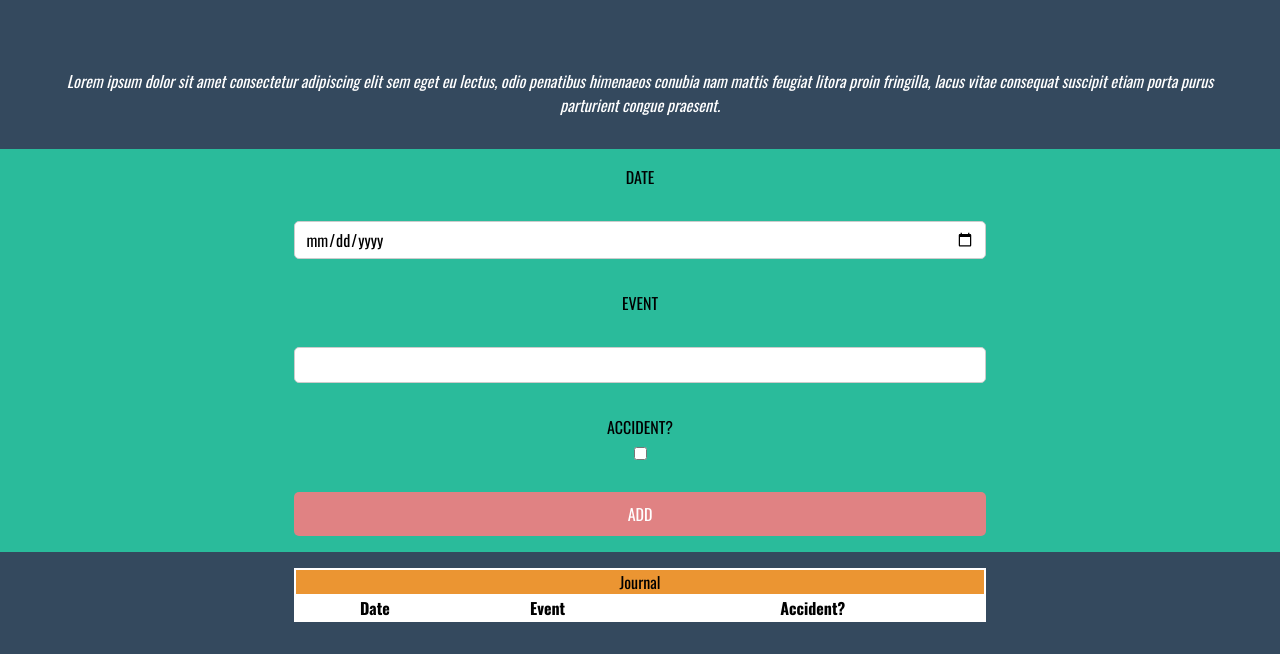
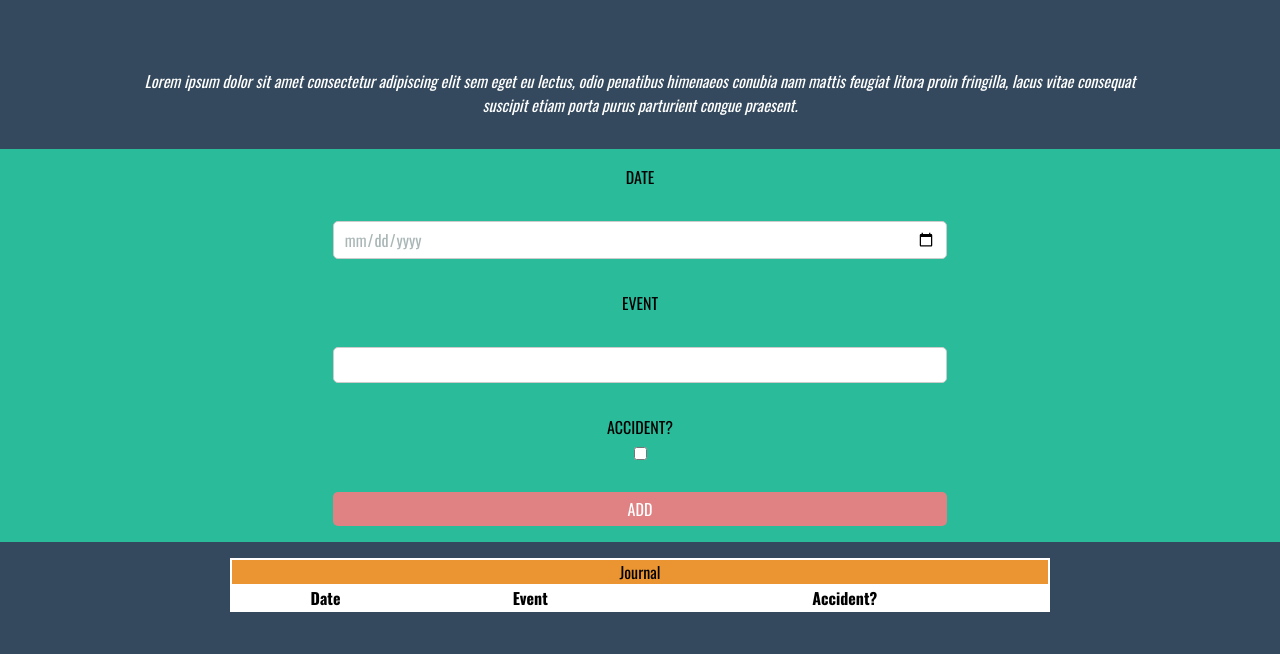
Before and after one commit to JavierAguillon/Journal_Events, a plain HTML site: page index.html in a window 1280 px wide. Shown: the part 146-800 px from the top of the page. Drawn offline with nearby package versions, Linux system fonts and the light colour scheme.

Commit message:
Minimun changes

```diff
--- a/css/styles.css
+++ b/css/styles.css
@@ -1,15 +1,17 @@
-@import url('https://fonts.googleapis.com/css?family=Oswald:400,700&display=swap');
+@import url("https://fonts.googleapis.com/css?family=Oswald:400,700&display=swap");
 
-*, ::before, ::after {
+*,
+::before,
+::after {
     padding: 0;
     margin: 0;
     box-sizing: border-box;
-    font-family: 'Oswald', sans-serif;
+    font-family: "Oswald", sans-serif;
     font-size: calc(0.5em + 1vh);
 }
 
 body {
-    background-color: #34495E;
+    background-color: #34495e;
 }
 
 .container {
@@ -17,7 +19,7 @@ body {
     flex-flow: column wrap;
     justify-content: center;
     align-items: center;
-    width: 90%;
+    width: 80%;
     margin: 0 auto;
 }
 
@@ -37,7 +39,7 @@ h1 {
     letter-spacing: 2px;
 }
 
-p{
+p {
     color: #fff;
     font-style: italic;
     margin-bottom: 2em;
@@ -45,49 +47,51 @@ p{
 }
 
 .color-area {
-    background-color: #2ABB9B;
+    background-color: #2abb9b;
 }
 
-.form-group * + *{
+.form-group * + * {
     margin-top: 0.5em;
 }
 
-.form-control{
+.form-control {
     width: 60%;
-    border: 1px solid #ccc;;
+    border: 1px solid #ccc;
     border-radius: 5px;
     padding: 5px 10px;
+}
+
+#date_field {
+    color: #abb7b7;
 }
 
 label {
     text-transform: uppercase;
 }
 
-label:first-child{
+label:first-child {
     margin-top: 1em;
 }
 
 .btn {
     width: 60%;
     text-transform: uppercase;
-    background-color: #E08283;
+    background-color: #e08283;
     color: #fff;
     border: none;
     border-radius: 5px;
     cursor: pointer;
-    padding: 10px 0px;
+    padding: 5px 0px;
     margin-bottom: 1em;
 }
 
-
-
 .table {
-    width: 60%;
+    width: 80%;
     margin: 1em 0;
     background-color: #fff;
 }
 
-.table thead tr:first-child{
+.table thead tr:first-child {
     text-align: center;
-    background-color: #EB9532;
+    background-color: #eb9532;
 }
--- a/index.html
+++ b/index.html
@@ -33,7 +33,7 @@
         <input class="form-control" type="text" name="event" id="event_field" />
         <br/>
         <label class="custom-control-label" for="accident_switch">Accident?</label>
-        <input type="checkbox" class="custom-control-input" id="accident_switch"/>
+        <input type="checkbox" class="custom-checkbox" id="accident_check"/>
         <br/>
         <button type="button" class="btn" id="submit_btn" disabled> Add </button>
       </div>
```
